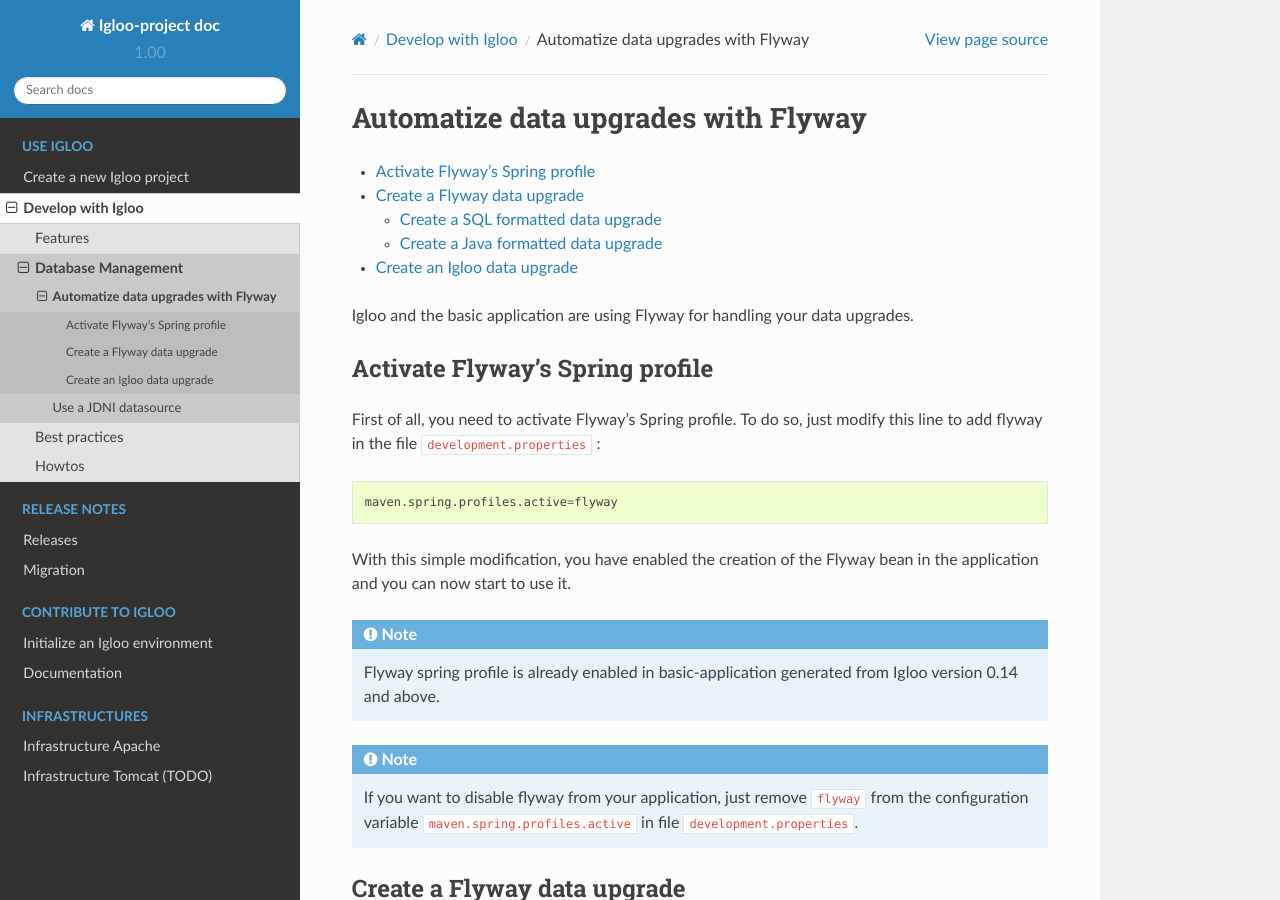
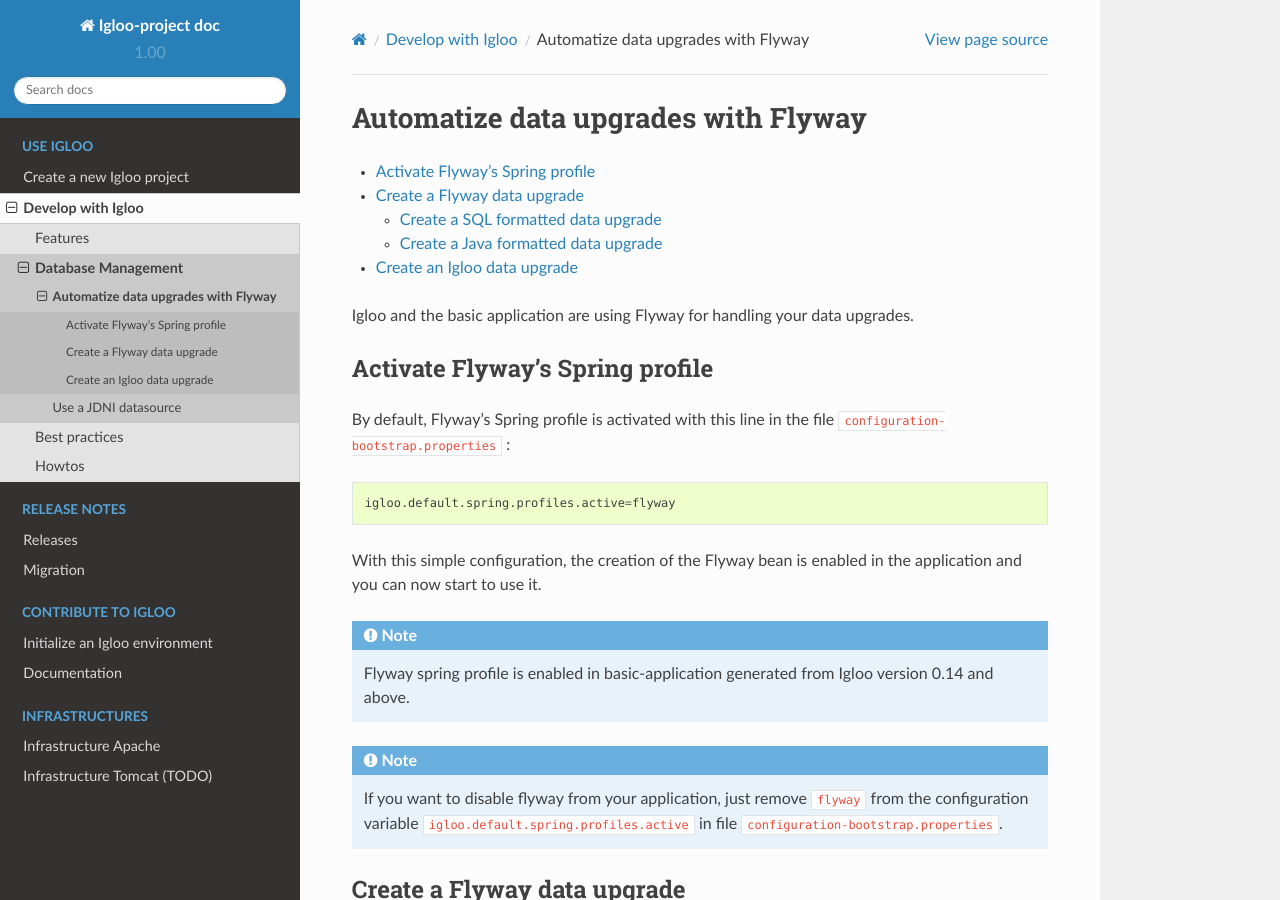
Before and after one commit to igloo-project/igloo-doc, a Sphinx documentation site: the page built from source/usage/database/flyway.rst, in a window 1280 px wide and 900 px high. Built offline with Sphinx 7.4.7 and the Read the Docs theme 2.0.0, drawn with Linux system fonts in a browser that asks for light colours.

Commit message:
Update flyway.rst
Fix Flyway's Spring profile activation documentation

```diff
--- a/source/usage/database/flyway.rst
+++ b/source/usage/database/flyway.rst
@@ -8,21 +8,21 @@
 Activate Flyway's Spring profile
 --------------------------------
 
-First of all, you need to activate Flyway's Spring profile. To do so, just modify this line to add flyway in the file ``development.properties``  :
+By default, Flyway's Spring profile is activated with this line in the file ``configuration-bootstrap.properties`` :
 
 .. code-block:: bash
 
-  maven.spring.profiles.active=flyway
+  igloo.default.spring.profiles.active=flyway
 
-With this simple modification, you have enabled the creation of the Flyway bean
+With this simple configuration, the creation of the Flyway bean is enabled
 in the application and you can now start to use it.
 
-.. note:: Flyway spring profile is already enabled in basic-application generated
+.. note:: Flyway spring profile is enabled in basic-application generated
   from Igloo version 0.14 and above.
 
 .. note::
   If you want to disable flyway from your application, just remove ``flyway`` from
-  the configuration variable ``maven.spring.profiles.active`` in file ``development.properties``.
+  the configuration variable ``igloo.default.spring.profiles.active`` in file ``configuration-bootstrap.properties``.
 
 
 Create a Flyway data upgrade
```
